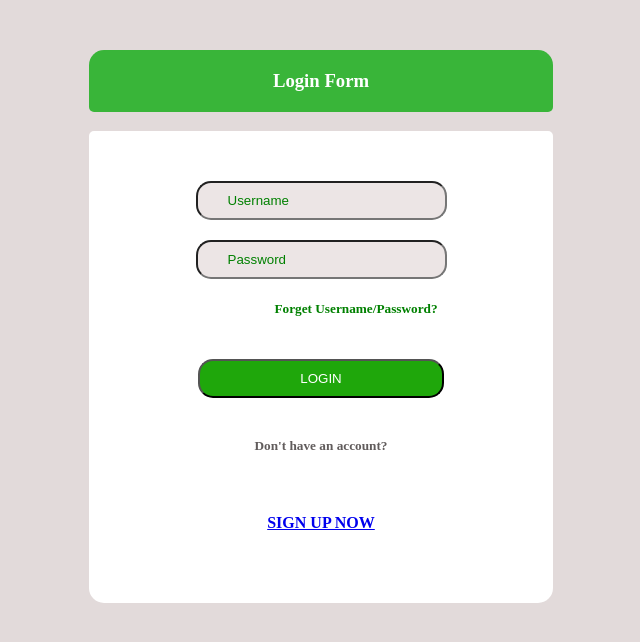
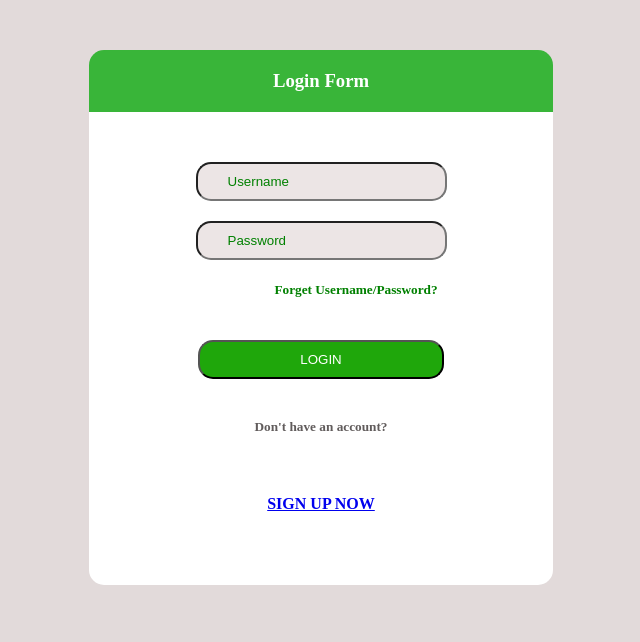
Before and after one commit to Rudraprakash054/FrontEnd-Bucket, a plain HTML site: page Form/form.html in a window 1280 px wide. Shown: the whole page, without its empty margins (319-959 px from the left). Drawn offline with Linux system fonts and the light colour scheme.

Commit message:
Update styles.css

```diff
--- a/Form/styles.css
+++ b/Form/styles.css
@@ -10,9 +10,10 @@ h3
 	background-color: #39b539;
 	margin-left: 400px;
 	margin-right: 400px;
+	margin-bottom: 0px;
 	padding-top: 20px;
 	padding-bottom: 20px;
-	border-radius: 15px 15px 5px 5px;
+	border-radius: 15px 15px 0px 0px;
 }
 .username
 {
@@ -47,7 +48,7 @@ h3
 	margin-right:400px;
 	padding-top:20px;
 	padding-bottom: 50px;
-	border-radius: 5px 5px 15px 15px;
+	border-radius: 0px 0px 15px 15px;
 }
 .submit
 {
```
